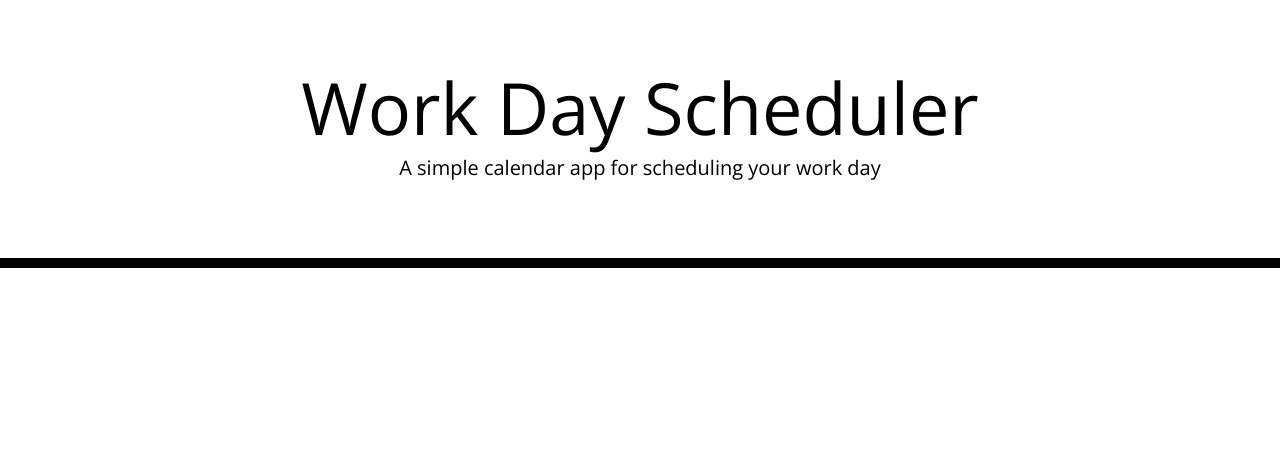
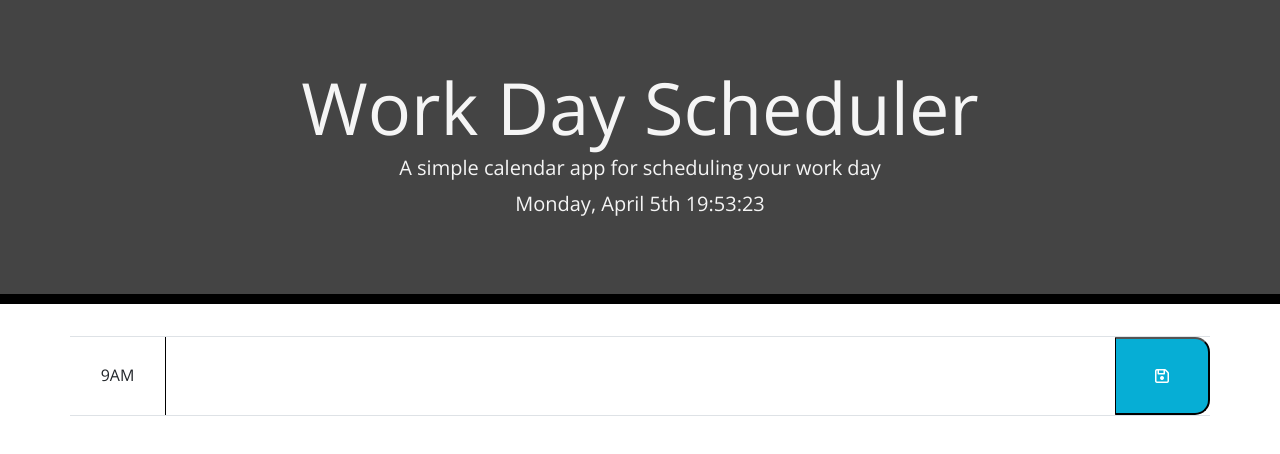
Before and after one commit to Alkathos/Work-Day-Scheduler, a plain HTML site: page index.html in a window 1280 px wide. Drawn offline with nearby package versions, Linux system fonts and the light colour scheme; files that its build step writes are made by us from their sources.

Commit message:
Added 1st timeblock and added script to display current date and time

```diff
--- a/assets/css/style.css
+++ b/assets/css/style.css
@@ -15,8 +15,8 @@ textarea {
 
 .jumbotron {
   text-align: center;
-  background-color: transparent;
-  color: black;
+  background-color: rgb(68, 68, 68);
+  color: whitesmoke;
   border-radius: 0;
   border-bottom: 10px solid black;
 }
@@ -28,6 +28,7 @@ textarea {
 .time-block {
   text-align: center;
   border-radius: 15px;
+  padding-top: 30px;
 }
 
 .row {
@@ -66,6 +67,6 @@ textarea {
 }
 
 .saveBtn i:hover {
-  font-size: 20px;
+  font-size: 35px;
   transition: all 0.3s ease-in-out;
 }
--- /dev/null
+++ b/assets/js/script.js
@@ -0,0 +1,8 @@
+var currentDate = moment();
+
+function update() {
+    var today = currentDate.format("dddd" + ", " + "MMMM Do" + " " + "HH:mm:ss");
+    $("#currentDay").text(today);
+}
+
+setInterval (update, 1000);
--- a/index.html
+++ b/index.html
@@ -18,7 +18,7 @@
       href="https://fonts.googleapis.com/css?family=Open+Sans&display=swap"
       rel="stylesheet"
     />
-    <link rel="stylesheet" href="style.css" />
+    <link rel="stylesheet" href="assets\css\style.css" />
     <title>Work Day Scheduler</title>
   </head>
 
@@ -28,11 +28,18 @@
       <p class="lead">A simple calendar app for scheduling your work day</p>
       <p id="currentDay" class="lead"></p>
     </header>
+    <!--Timeblock starts here-->
     <div class="container">
-      <!-- Timeblocks go here -->
+      <div class="row justify-content-md-center border-top border-bottom calendar-row">
+          <div id="hour1" class="col-md-1 time-block">9AM</div>
+          <textarea class="col-md-10"></textarea>
+          <button class="col-md-1 saveBtn"><i class="far fa-save"></i></button>
+      </div>
     </div>
 
     <script src="https://cdnjs.cloudflare.com/ajax/libs/jquery/3.2.1/jquery.min.js"></script>
     <script src="https://cdnjs.cloudflare.com/ajax/libs/moment.js/2.24.0/moment.min.js"></script>
+    <script src="assets\js\script.js"></script>
+    <script src="https://kit.fontawesome.com/3cd1f0b76b.js" crossorigin="anonymous"></script>
   </body>
 </html>
```
